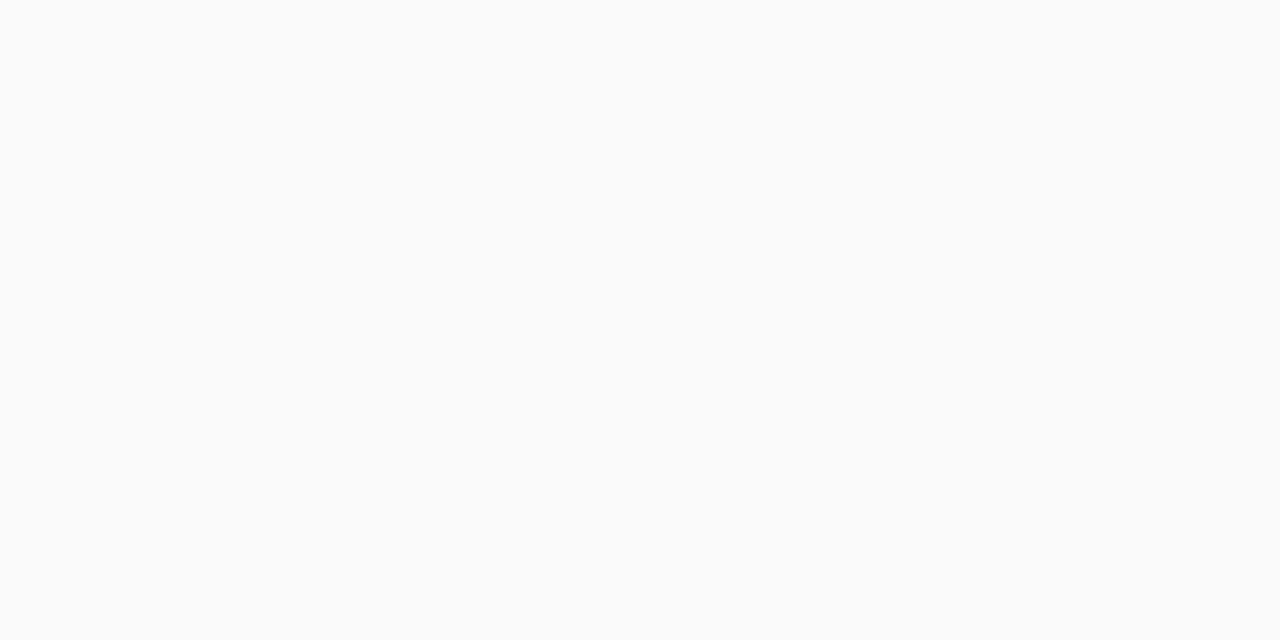
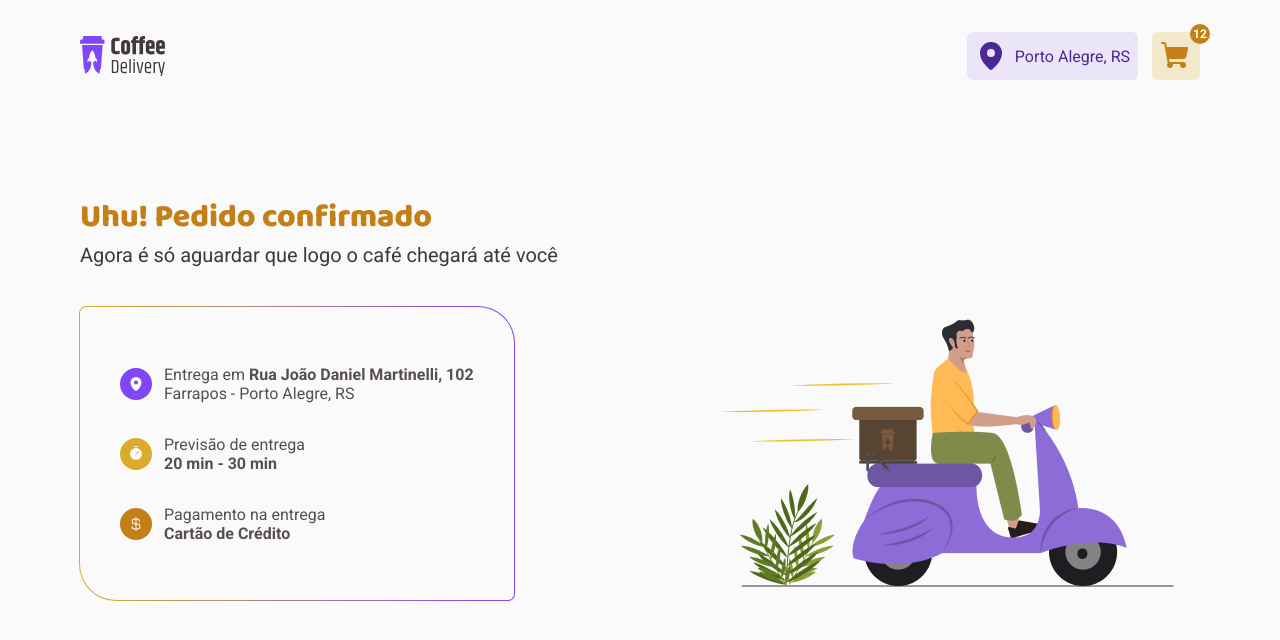
Before and after one commit to johnnycfg/coffee-delivery, a React (Vite) app: page /order in a window 1280 px wide. Before the commit this address had no page. Shown: the top 640 px of the page. Built offline with nearby package versions, Linux system fonts and the light colour scheme.

Commit message:
confirmed order page created

```diff
--- a/src/components/Header/index.tsx
+++ b/src/components/Header/index.tsx
@@ -11,7 +11,7 @@ export function Header() {
           <MapPin weight="fill" />
           Porto Alegre, RS
         </LocationButton>
-        <CartButton>
+        <CartButton badgeContent={12}>
           <ShoppingCart weight="fill" />
         </CartButton>
       </div>
--- a/src/components/Header/styles.ts
+++ b/src/components/Header/styles.ts
@@ -30,13 +30,18 @@ export const LocationButton = styled.button`
   }
 `
 
-export const CartButton = styled.button`
+interface CartButtonProps {
+  badgeContent?: number
+}
+
+export const CartButton = styled.button<CartButtonProps>`
   width: 48px;
   height: 48px;
   padding: 0.5rem;
   background: ${(props) => props.theme['yellow-light']};
   border: 0;
   border-radius: 6px;
+  position: relative;
 
   color: ${(props) => props.theme['yellow-dark']};
   cursor: pointer;
@@ -45,4 +50,22 @@ export const CartButton = styled.button`
     width: 2rem;
     height: 2rem;
   }
+
+  &::after {
+    content: '${(props) => props.badgeContent}';
+    display: ${(props) => (props.badgeContent ? 'flex' : 'none')};
+    align-items: center;
+    justify-content: center;
+    width: 1.25rem;
+    height: 1.25rem;
+    border-radius: 50%;
+    background: ${(props) => props.theme['yellow-dark']};
+    color: ${(props) => props.theme.white};
+    font-size: 0.75rem;
+    font-weight: 700;
+
+    position: absolute;
+    top: -8px;
+    right: -10px;
+  }
 `
--- a/src/pages/Home/components/IntroSection/index.tsx
+++ b/src/pages/Home/components/IntroSection/index.tsx
@@ -1,6 +1,7 @@
 import { Coffee, Package, ShoppingCart, Timer } from 'phosphor-react'
 import { useTheme } from 'styled-components'
-import { IntroSectionContainer, RoundedIcon } from './styles'
+import { RoundedIcon } from '../../../../components/RoundedIcon'
+import { IntroSectionContainer } from './styles'
 
 export function IntroSection() {
   const theme = useTheme()
--- a/src/pages/Home/components/IntroSection/styles.ts
+++ b/src/pages/Home/components/IntroSection/styles.ts
@@ -48,21 +48,3 @@ export const IntroSectionContainer = styled.section`
     }
   }
 `
-interface RoundedIconProps {
-  backgroundColor: string
-  iconColor?: string
-}
-
-export const RoundedIcon = styled.div<RoundedIconProps>`
-  background: ${(props) => props.backgroundColor};
-  border-radius: 50%;
-  width: 2rem;
-  height: 2rem;
-  padding: 0.5rem;
-
-  svg {
-    width: 1rem;
-    height: 1rem;
-    color: ${(props) => props.iconColor ?? props.theme.background};
-  }
-`
--- /dev/null
+++ b/src/pages/Order/index.tsx
@@ -0,0 +1,52 @@
+import { CurrencyDollar, MapPin, Timer } from 'phosphor-react'
+import { useTheme } from 'styled-components'
+import { RoundedIcon } from '../../components/RoundedIcon'
+import { OrderContainer, OrderInfo, OrderInfoSection } from './styles'
+
+export function Order() {
+  const theme = useTheme()
+  return (
+    <OrderContainer>
+      <div>
+        <h1>Uhu! Pedido confirmado</h1>
+        <p>Agora é só aguardar que logo o café chegará até você</p>
+      </div>
+
+      <OrderInfoSection>
+        <OrderInfo>
+          <ul>
+            <li>
+              <RoundedIcon backgroundColor={theme.purple}>
+                <MapPin weight="fill" />
+              </RoundedIcon>
+              <span>
+                Entrega em <span>Rua João Daniel Martinelli, 102</span> <br />{' '}
+                Farrapos - Porto Alegre, RS
+              </span>
+            </li>
+            <li>
+              <RoundedIcon backgroundColor={theme.yellow}>
+                <Timer weight="fill" />
+              </RoundedIcon>
+              <span>
+                Previsão de entrega <br /> <span>20 min - 30 min</span>
+              </span>
+            </li>
+            <li>
+              <RoundedIcon backgroundColor={theme['yellow-dark']}>
+                <CurrencyDollar weight="fill" />
+              </RoundedIcon>
+              <span>
+                Pagamento na entrega <br /> <span>Cartão de Crédito</span>
+              </span>
+            </li>
+          </ul>
+        </OrderInfo>
+        <img
+          src="./src/assets/delivery-guy.png"
+          alt="homem pilotando uma moto com a entrega de um cliente"
+        />
+      </OrderInfoSection>
+    </OrderContainer>
+  )
+}
--- /dev/null
+++ b/src/pages/Order/styles.ts
@@ -0,0 +1,74 @@
+import styled from 'styled-components'
+
+export const OrderContainer = styled.main`
+  display: flex;
+  flex-direction: column;
+  gap: 2.5rem;
+  margin: 5rem 0;
+
+  & > div {
+    h1 {
+      font-size: 2rem;
+      font-family: 'Baloo 2', sans-serif;
+      color: ${(props) => props.theme['yellow-dark']};
+      font-weight: 800;
+    }
+
+    p {
+      color: ${(props) => props.theme['base-subtitle']};
+      font-size: 1.25rem;
+    }
+  }
+`
+export const OrderInfoSection = styled.section`
+  display: flex;
+  gap: 1rem;
+  justify-content: space-between;
+
+  img {
+    max-height: 293px;
+  }
+`
+
+export const OrderInfo = styled.div`
+  display: flex;
+  align-items: center;
+  background: ${(props) => props.theme.background};
+  border-radius: 6px 36px;
+
+  padding: 2.5rem;
+  position: relative;
+
+  &::before {
+    content: '';
+    ${(props) => {
+      return `background-image: linear-gradient(to right, ${props.theme.yellow}, ${props.theme.purple});`
+    }}
+    border-radius: 7px 37px;
+    height: 100%;
+    left: -1px;
+    top: -1px;
+    padding: 1px;
+    position: absolute;
+    width: 100%;
+    z-index: -1;
+  }
+
+  ul {
+    display: flex;
+    flex-direction: column;
+    gap: 2rem;
+
+    li {
+      display: flex;
+      align-items: center;
+      gap: 0.75rem;
+      list-style-type: none;
+      color: ${(props) => props.theme['base-text']};
+
+      span span {
+        font-weight: 700;
+      }
+    }
+  }
+`
--- a/src/routes/Routes.tsx
+++ b/src/routes/Routes.tsx
@@ -2,6 +2,7 @@ import { Route, Routes } from 'react-router-dom'
 import { DefaultLayout } from '../layouts/DefaultLayout'
 import { Checkout } from '../pages/Checkout'
 import { Home } from '../pages/Home'
+import { Order } from '../pages/Order'
 
 export function AppRoutes() {
   return (
@@ -9,6 +10,7 @@ export function AppRoutes() {
       <Route path="/" element={<DefaultLayout />}>
         <Route index element={<Home />} />
         <Route path="checkout" element={<Checkout />} />
+        <Route path="order" element={<Order />} />
       </Route>
     </Routes>
   )
```
Also changed, not shown: src/assets/delivery-guy.png (added).
